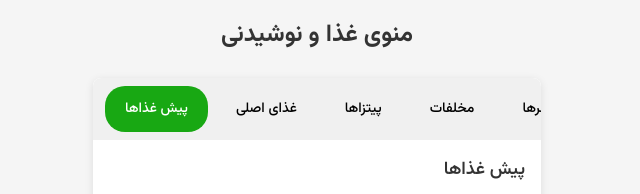
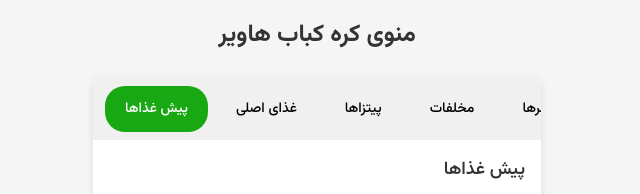
Before and after one commit to Zir0riZ/Zir0riZ.github.io, a plain HTML site: page index.html in a window 1280 px wide. Shown: the top 194 px of the page, 323-963 px from the left. Drawn offline with Linux system fonts and the light colour scheme.

Commit message:
Update index.html

```diff
--- a/index.html
+++ b/index.html
@@ -11,7 +11,7 @@
 
 <body>
     <div class="container">
-        <h1>منوی غذا و نوشیدنی</h1>
+        <h1>منوی کره کباب هاویر</h1>
             <div class="menu-section">
                 <div class="category-tabs" id="categoryTabs">
                 </div>
```
